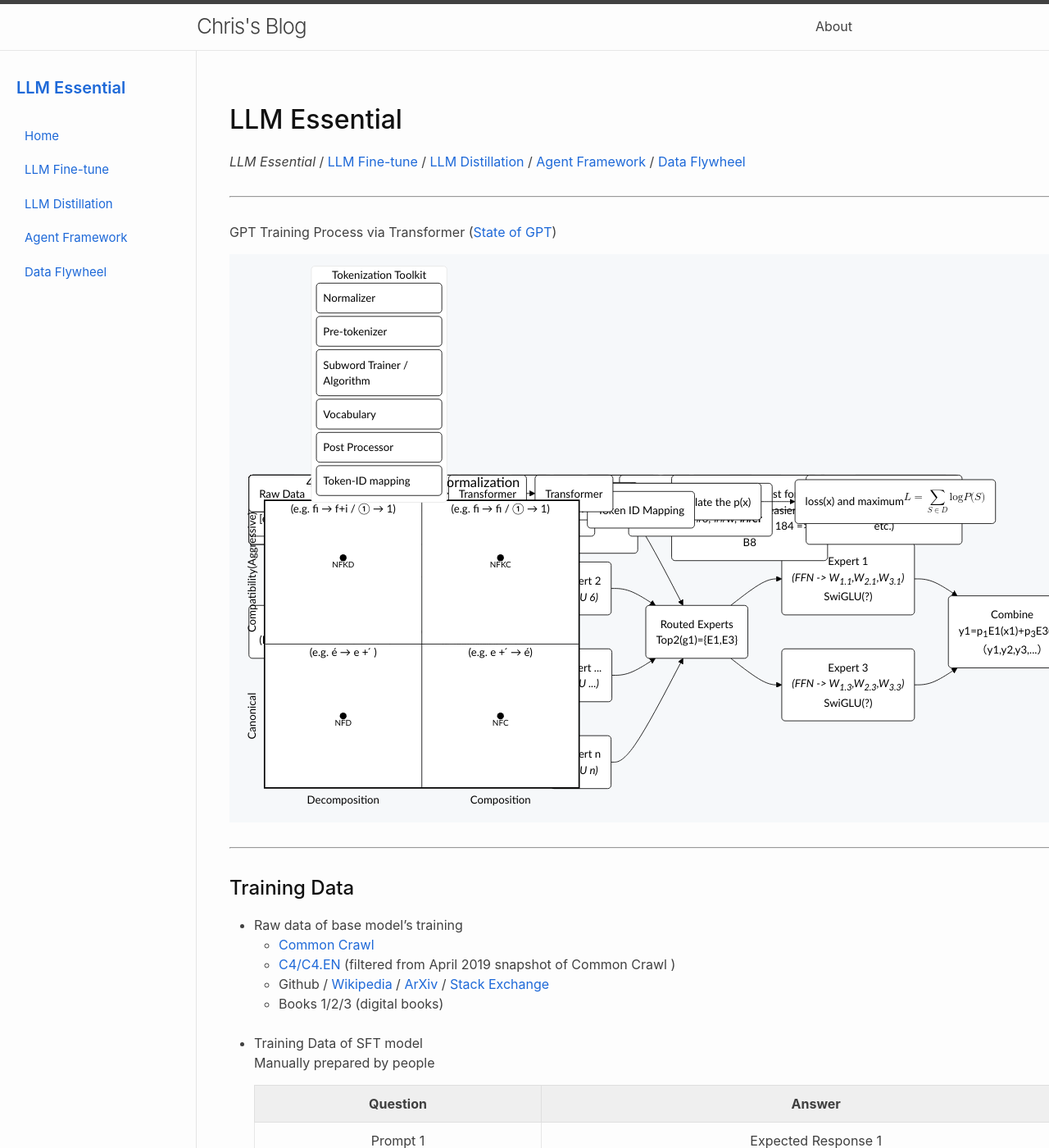
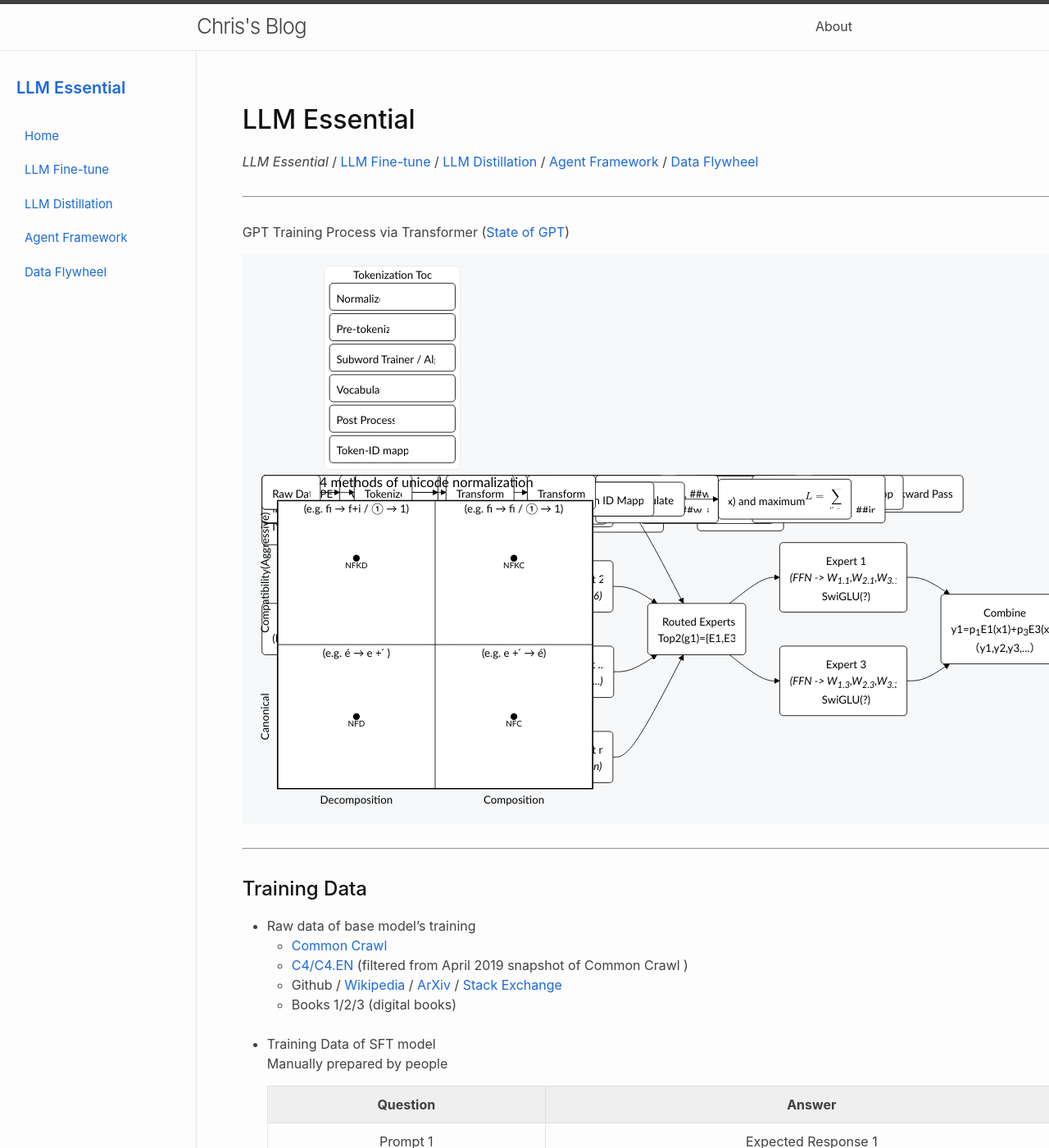
Before and after one commit to ChrisZhu2050/chriszhu2050.github.io, a Jekyll site: the page built from index.md, in a window 1280 px wide and 1400 px high. Shown: the whole window at 82% size. Built offline with Jekyll 4.4.1, drawn with Linux system fonts in a browser that asks for light colours; nearby versions of some CDN libraries; formulas are drawn with MathJax 3.

Commit message:
Update _base.scss

```diff
--- a/_sass/minima/_base.scss
+++ b/_sass/minima/_base.scss
@@ -335,12 +335,12 @@ table {
 .page-content {
   flex: 1;
   min-width: 0;
+  display: flex;
+  justify-content: center;
 }
 
 .content-wrapper {
-  width: 100%;
-  max-width: 1400px;
-
+  width: min(100%, 1100px);
   margin-left: auto;
   margin-right: auto;
 
```
